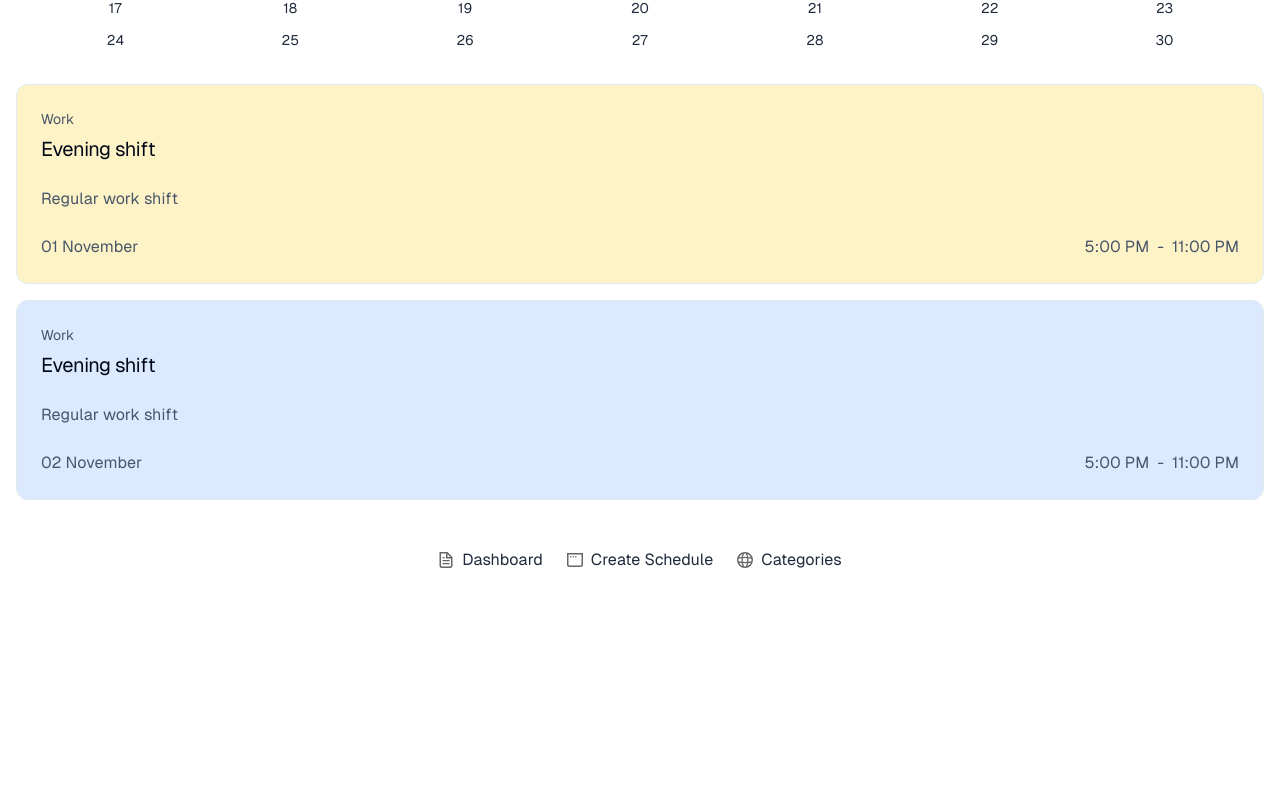
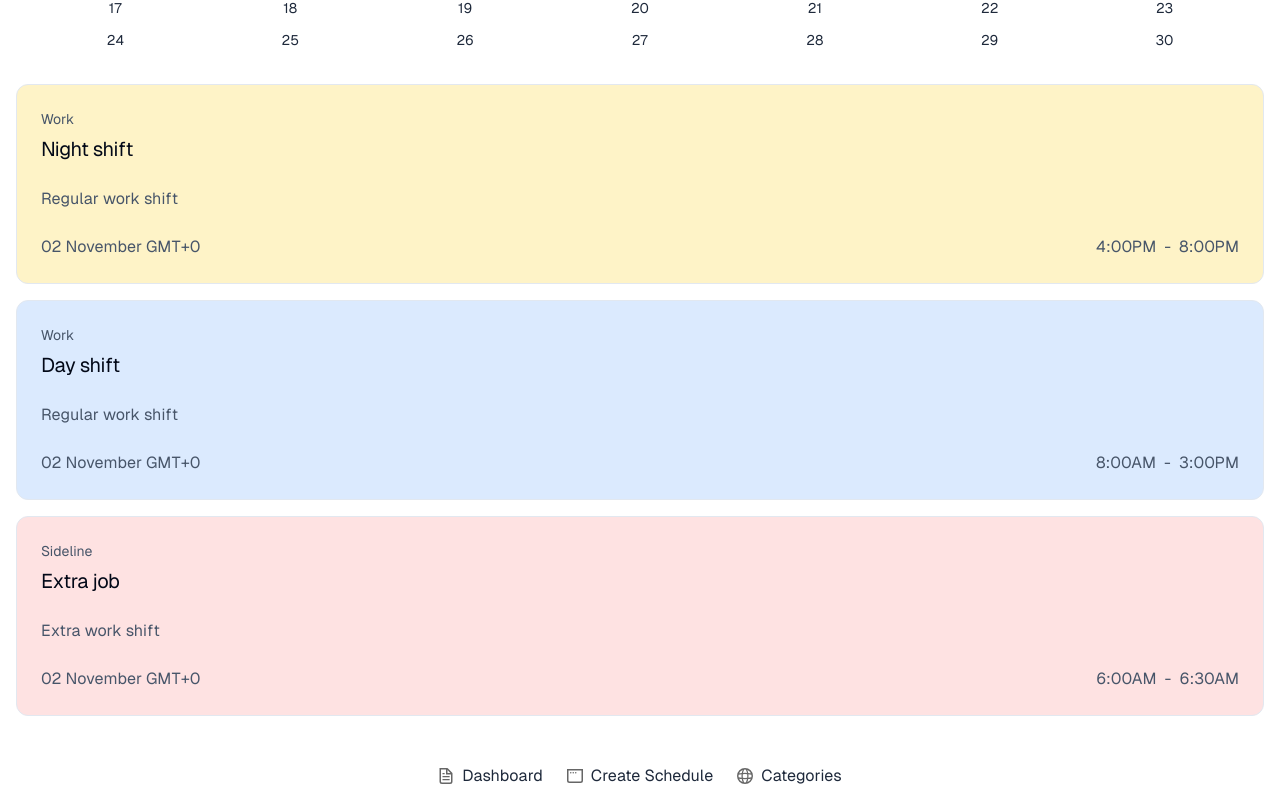
Before and after one commit to obicerj/mysched, a Next.js app: page / in a window 1280 px wide. Shown: the part 385-1189 px from the top of the page. Before the commit the page ends 973 px from the top, so only its background shows below. Built offline with nearby package versions, Linux system fonts and the light colour scheme.

Commit message:
Added date-fns and fix date and time

```diff
--- a/app/page.tsx
+++ b/app/page.tsx
@@ -1,8 +1,11 @@
+"use client";
+
 import Image from "next/image";
 import { Button } from "@/components/ui/button";
 import { Avatar, AvatarFallback, AvatarImage } from "@radix-ui/react-avatar";
 import { Calendar } from "@/components/ui/calendar";
 import { Badge } from "@/components/ui/badge";
+import { format } from "date-fns";
 import {
     Card,
     CardContent,
@@ -11,6 +14,7 @@ import {
     CardHeader,
     CardTitle,
 } from "@/components/ui/card";
+import { useEffect, useState } from "react";
 
 export default function Home() {
     const name = "Jestoni";
@@ -43,29 +47,59 @@ export default function Home() {
     const today = new Date();
     const dayName = days[today.getDay()];
     const monthName = months[today.getMonth()];
+    const userTimezone = Intl.DateTimeFormat().resolvedOptions().timeZone;
 
-    const eventsDummy = [
+    interface Event {
+        label: string;
+        color: string;
+        title: string;
+        description: string;
+        date: string;
+        start: string;
+        end: string;
+    }
+
+    const eventsDummy: Event[] = [
         {
             label: "Work",
             color: "bg-amber-100",
-            title: "Evening shift",
+            title: "Night shift",
             description: "Regular work shift",
-            date: "01 November",
-            start: "5:00 PM",
-            end: "11:00 PM",
+            date: "2024-11-02T00:00:00",
+            start: "2024-11-02T16:00:00",
+            end: "2024-11-02T20:00:00",
         },
         {
             label: "Work",
             color: "bg-blue-100",
-            title: "Evening shift",
+            title: "Day shift",
             description: "Regular work shift",
-            date: "02 November",
-            start: "5:00 PM",
-            end: "11:00 PM",
+            date: "2024-11-02T00:00:00",
+            start: "2024-11-02T08:00:00",
+            end: "2024-11-02T15:00:00",
+        },
+        {
+            label: "Sideline",
+            color: "bg-red-100",
+            title: "Extra job",
+            description: "Extra work shift",
+            date: "2024-11-02T00:00:00",
+            start: "2024-11-02T06:00:00",
+            end: "2024-11-02T06:30:00",
         },
     ];
 
-    const events = eventsDummy.map((event, id) => {
+    const [sched, setSched] = useState(eventsDummy);
+
+    useEffect(() => {
+        // Sort events by start time
+        const sortSched = eventsDummy.sort(
+            (a, b) => new Date(a.start).getTime() - new Date(b.start).getTime()
+        );
+        setSched(sortSched);
+    }, []);
+
+    const events = sched.map((event, id) => {
         return (
             <Card key={id} className={`mt-4 shadow-none ${event.color}`}>
                 <CardHeader>
@@ -80,12 +114,14 @@ export default function Home() {
                     <p>{event.description}</p>
                 </CardContent>
                 <CardFooter className="justify-between">
-                    <p className="text-slate-600">{event.date}</p>
+                    <p className="text-slate-600">
+                        {format(event.date, "dd MMMM z")}
+                    </p>
                     <br />
                     <p className="space-x-1 text-slate-600">
-                        <span>{event.start}</span>
+                        <span>{format(event.start, "h:mma")}</span>
                         <span> - </span>
-                        <span>{event.end}</span>
+                        <span>{format(event.end, "h:mma")}</span>
                     </p>
                 </CardFooter>
             </Card>
@@ -102,7 +138,8 @@ export default function Home() {
                         <AvatarFallback>JO</AvatarFallback>
                     </Avatar>
                     <p className="pt-2">
-                        {dayName}, {monthName} {today.getDate()}
+                        {/* {dayName}, {monthName} {today.getDate()} */}
+                        {format(new Date(), "do MMMM Y")}
                     </p>
                 </div>
 
```
